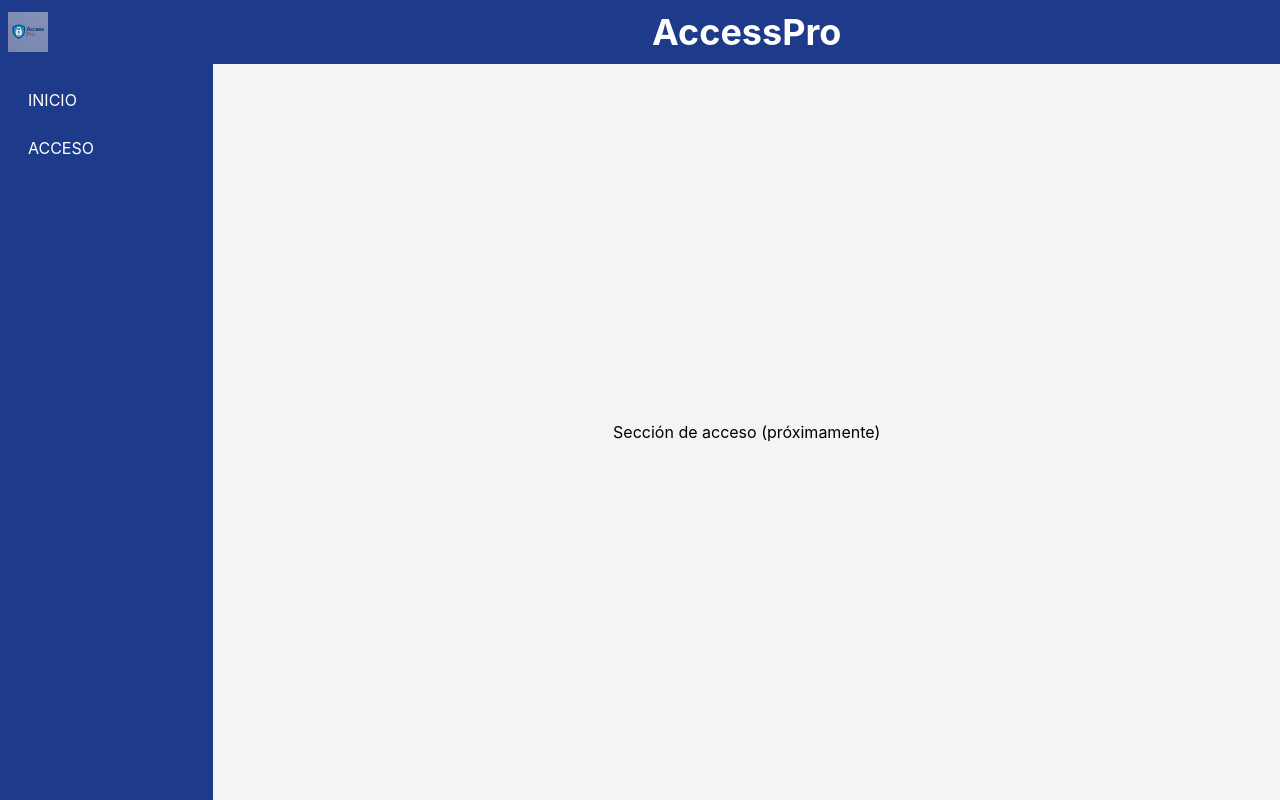
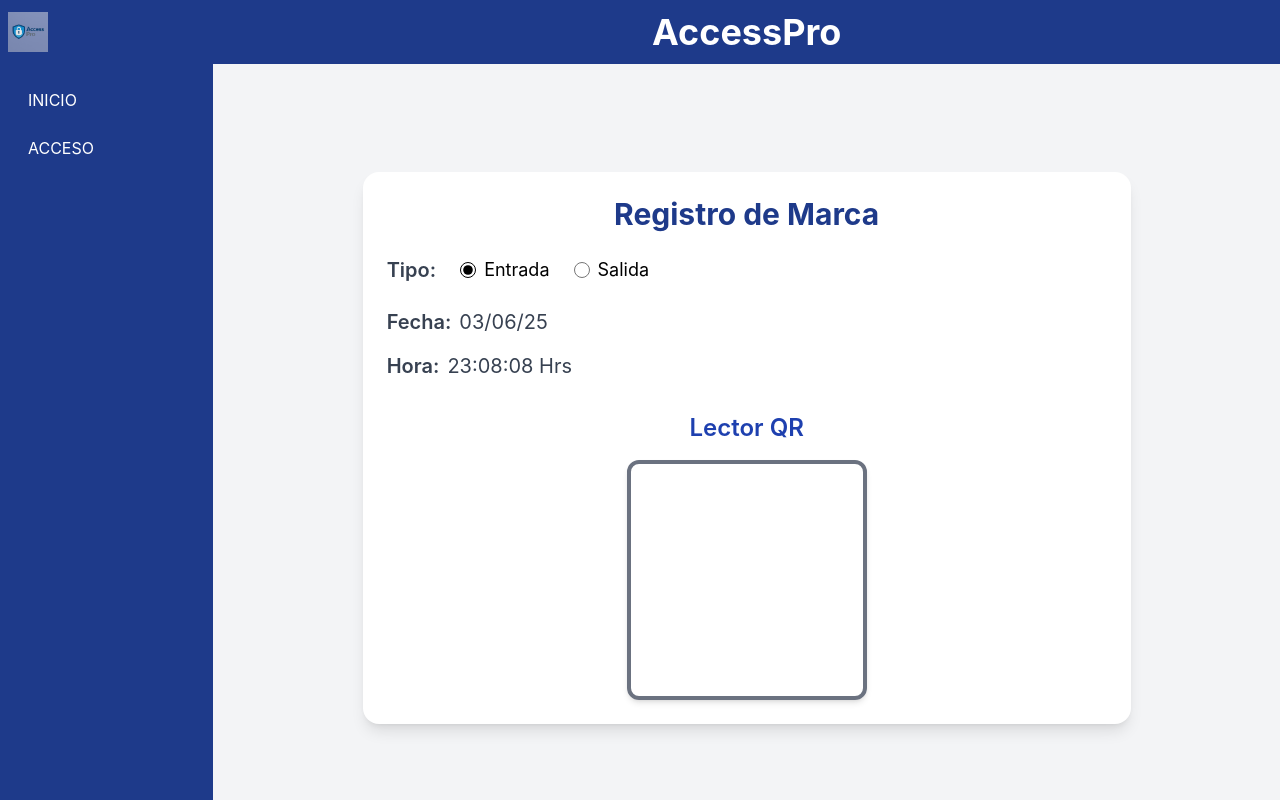
Before and after one commit to NatalyHSaez/Desarrollo-Aplicaciones-Proyecto2, a React (Create React App) app in the folder accesspro/: page / in a window 1280 px wide. Both pictures are taken after a click on the button "ACCESO". Built offline with nearby package versions, Linux system fonts and the light colour scheme; no server answers.

Commit message:
UpLoad Acceso.jsx
Diseño página de Acceso, donde el usuario podrá escanear su código para registrar su marca de entrada o salida.
Fecha y hora se actualizan de manera automática

```diff
--- a/accesspro/src/App.js
+++ b/accesspro/src/App.js
@@ -1,5 +1,6 @@
 import React, { useState } from 'react';
 import InicioSesion from './components/InicioSesion';
+import Acceso from './components/Acceso';
 
 function App() {
   const [contenido, setContenido] = useState('inicio');
@@ -38,7 +39,7 @@
         {/* Contenido debajo del header */}
         <div className="p-8 flex-1 flex items-center justify-center bg-gray-100">
           {contenido === 'inicio' && <InicioSesion />}
-          {contenido === 'acceso' && <p>Sección de acceso (próximamente)</p>}
+          {contenido === 'acceso' && <Acceso />}
         </div>
       </div>
     </div>
--- /dev/null
+++ b/accesspro/src/components/Acceso.jsx
@@ -0,0 +1,79 @@
+import React, { useEffect, useRef, useState } from 'react';
+
+function Acceso() {
+  const videoRef = useRef(null);
+  const [fechaHora, setFechaHora] = useState(new Date());
+
+  useEffect(() => {
+    // Activar cámara
+    async function activarCamara() {
+      try {
+        const stream = await navigator.mediaDevices.getUserMedia({ video: { facingMode: 'environment' } });
+        if (videoRef.current) {
+          videoRef.current.srcObject = stream;
+        }
+      } catch (err) {
+        console.error('Error al acceder a la cámara:', err);
+      }
+    }
+    activarCamara();
+
+    // Actualizar fecha y hora cada segundo
+    const intervalo = setInterval(() => {
+      setFechaHora(new Date());
+    }, 1000);
+
+    // Limpiar intervalo al desmontar componente
+    return () => clearInterval(intervalo);
+  }, []);
+
+  // Formatear fecha y hora desde el estado
+  const fechaFormateada = `${fechaHora.getDate().toString().padStart(2, '0')}/${(fechaHora.getMonth() + 1)
+    .toString()
+    .padStart(2, '0')}/${fechaHora.getFullYear().toString().slice(2)}`;
+
+  const horaActual = fechaHora.toLocaleTimeString([], { hour: '2-digit', minute: '2-digit', second: '2-digit', hour12: false });
+
+  return (
+    <div className="w-full max-w-3xl mx-auto mt-8 p-6 bg-white rounded-2xl shadow-lg">
+      <h2 className="text-3xl font-bold text-center mb-6 text-blue-900">Registro de Marca</h2>
+
+      {/* Tipo */}
+      <div className="mb-6 text-lg flex flex-col sm:flex-row items-start sm:items-center sm:gap-6">
+        <label className="font-semibold text-xl text-gray-700">Tipo:</label>
+        <div className="flex gap-6 mt-2 sm:mt-0">
+          <label className="text-black text-lg flex items-center gap-2">
+            <input type="radio" name="tipo" defaultChecked className="w-4 h-4 accent-black" />
+            Entrada
+          </label>
+          <label className="text-black text-lg flex items-center gap-2">
+            <input type="radio" name="tipo" className="w-4 h-4 accent-black" />
+            Salida
+          </label>
+        </div>
+      </div>
+
+      {/* Fecha */}
+      <div className="mb-4 text-xl text-gray-700">
+        <span className="font-semibold mr-2">Fecha:</span>
+        {fechaFormateada}
+      </div>
+
+      {/* Hora */}
+      <div className="mb-8 text-xl text-gray-700">
+        <span className="font-semibold mr-2">Hora:</span>
+        {horaActual} Hrs
+      </div>
+
+      {/* Lector QR */}
+      <div className="text-center">
+        <h3 className="text-2xl font-semibold mb-4 text-blue-800">Lector QR</h3>
+        <div className="w-60 h-60 mx-auto border-4 border-gray-500 rounded-xl overflow-hidden shadow-md">
+          <video ref={videoRef} autoPlay playsInline className="w-full h-full object-cover" />
+        </div>
+      </div>
+    </div>
+  );
+}
+
+export default Acceso;
```
